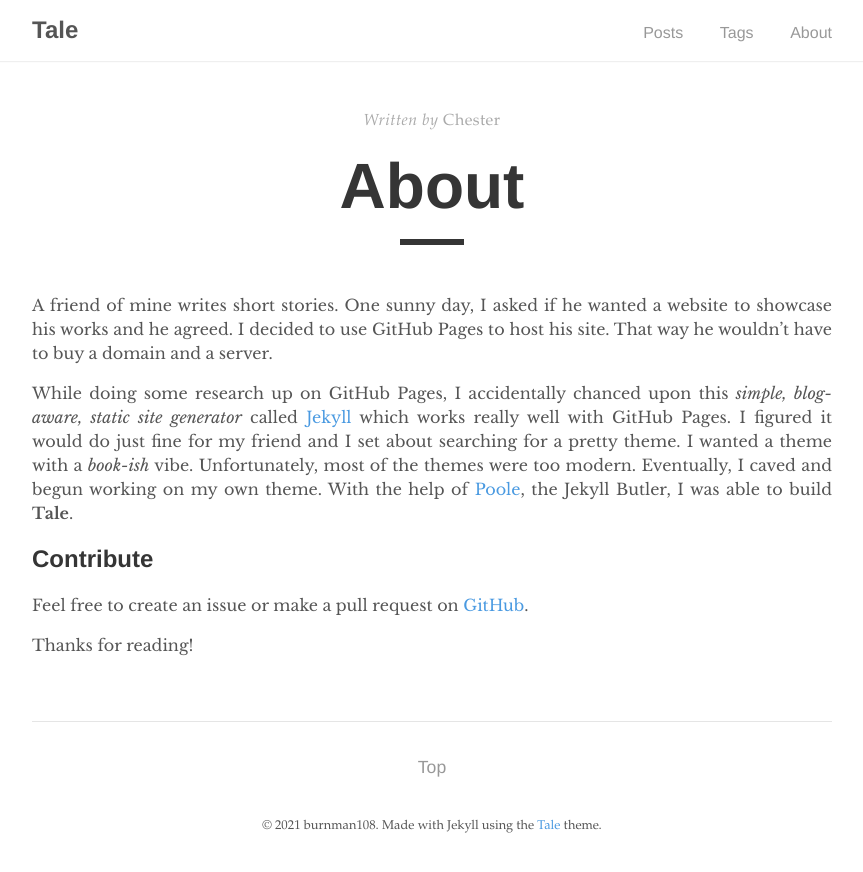
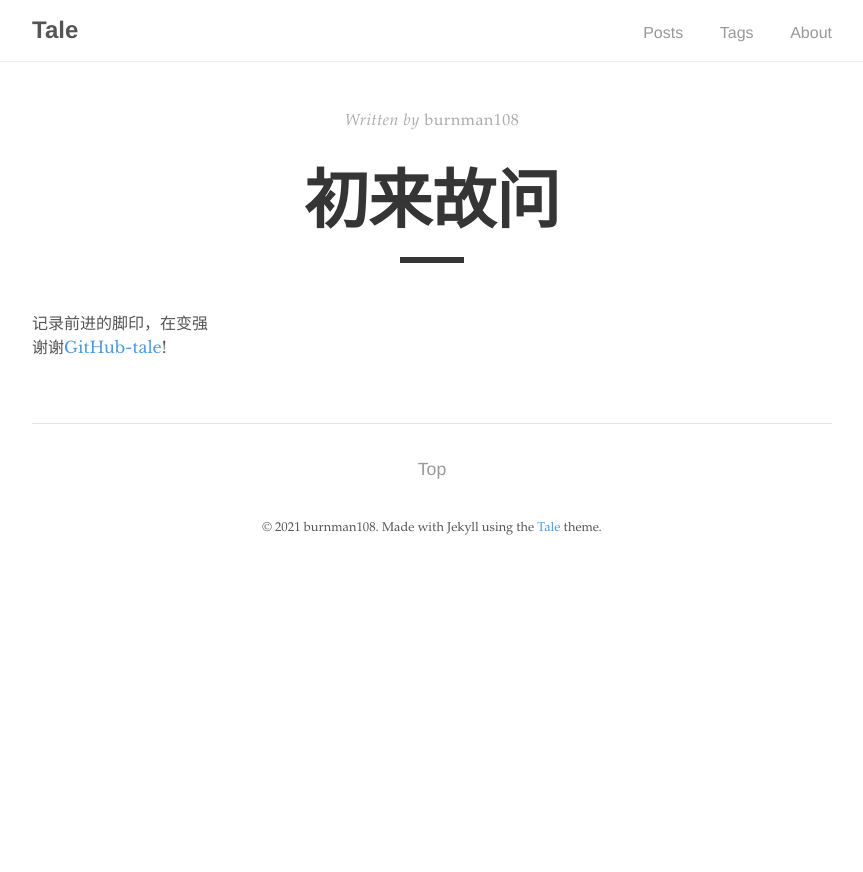
Before and after one commit to burnman108/strengthen, a Jekyll site: the page built from _pages/about.md, in a window 1280 px wide. Shown: the top 872 px of the page, without its empty margins (208-1071 px from the left). Built offline with Jekyll 4.4.1, drawn with Linux system fonts in a browser that asks for light colours.

Commit message:
自我介绍

```diff
--- a/_pages/about.md
+++ b/_pages/about.md
@@ -1,15 +1,9 @@
 ---
 layout: post
-title: "About"
-author: "Chester"
+title: "初来故问"
+author: "burnman108"
 permalink: /about/
 ---
 
-A friend of mine writes short stories. One sunny day, I asked if he wanted a website to showcase his works and he agreed. I decided to use GitHub Pages to host his site. That way he wouldn't have to buy a domain and a server.
-
-While doing some research up on GitHub Pages, I accidentally chanced upon this _simple, blog-aware, static site generator_ called [Jekyll](https://jekyllrb.com/) which works really well with GitHub Pages. I figured it would do just fine for my friend and I set about searching for a pretty theme. I wanted a theme with a _book-ish_ vibe. Unfortunately, most of the themes were too modern. Eventually, I caved and begun working on my own theme. With the help of [Poole](https://github.com/poole/poole), the Jekyll Butler, I was able to build **Tale**.
-
-## Contribute
-Feel free to create an issue or make a pull request on [GitHub](https://github.com/chesterhow/tale).
-
-Thanks for reading!
+记录前进的脚印，在变强<br>
+谢谢[GitHub-tale](https://github.com/chesterhow/tale)!
```
